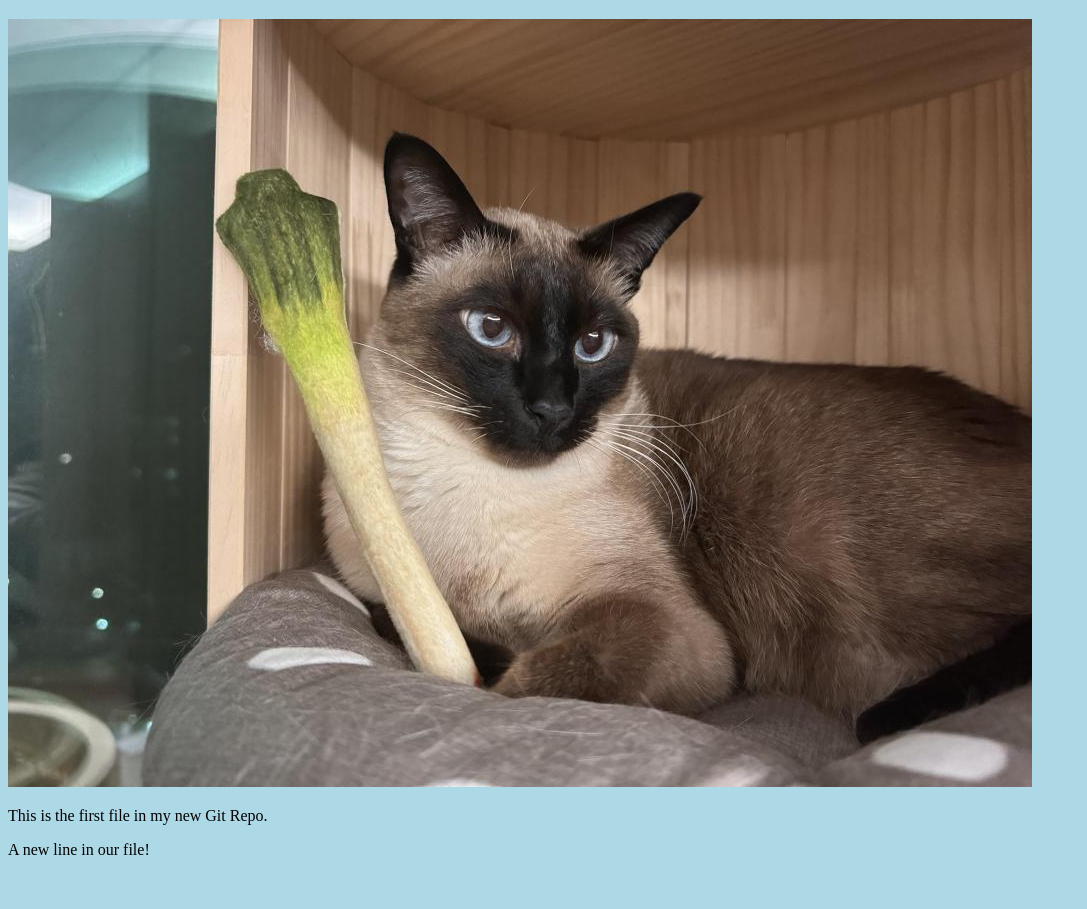
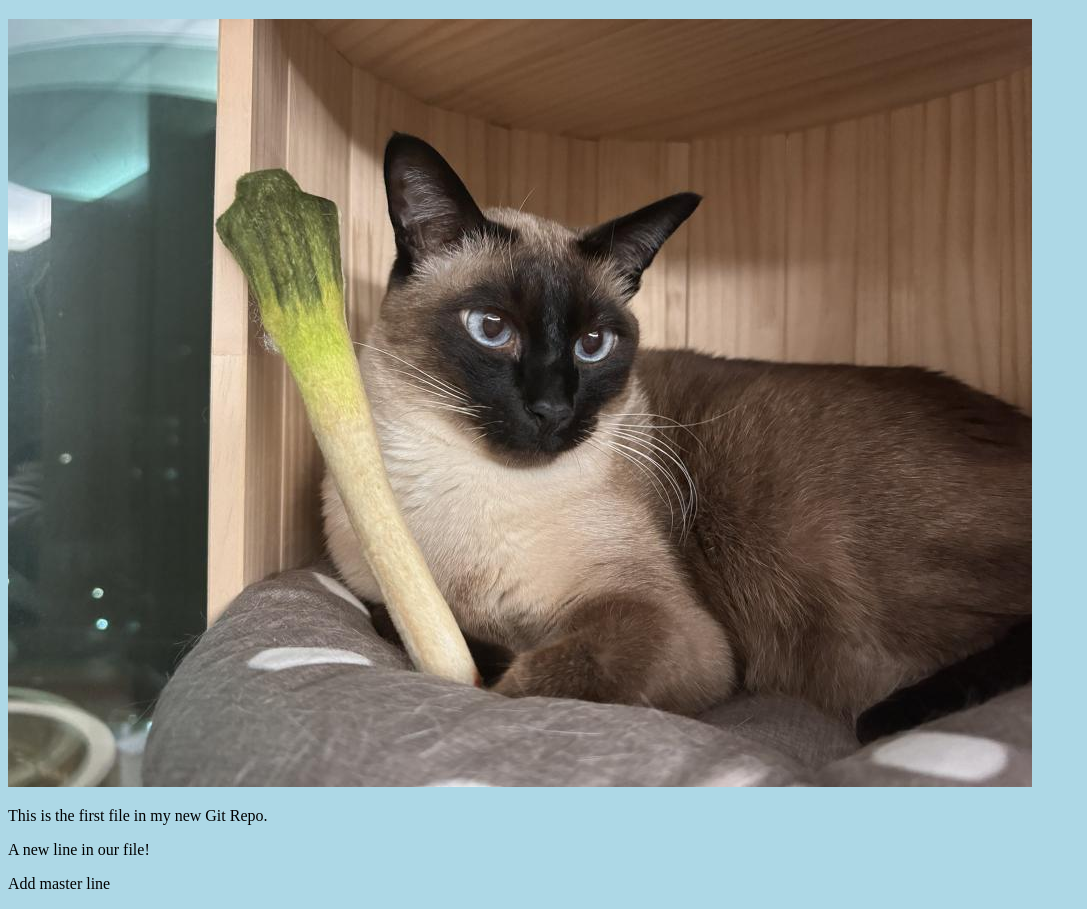
Before and after one commit to lsenaa/test-kosta, a plain HTML site: page index.html in a window 1280 px wide. Shown: the part 61-970 px from the top of the page, without its empty margins (0-1087 px from the left). Before the commit the page ends 936 px from the top, so only its background shows below. Drawn offline with Linux system fonts and the light colour scheme.

Commit message:
Add master line

```diff
--- a/index.html
+++ b/index.html
@@ -11,5 +11,6 @@
     <div><img src="cat.jpg" alt="cat"/></div>
     <p>This is the first file in my new Git Repo.</p>
     <p>A new line in our file!</p>
+    <p>Add master line</p>
 </body>
 </html>
```
